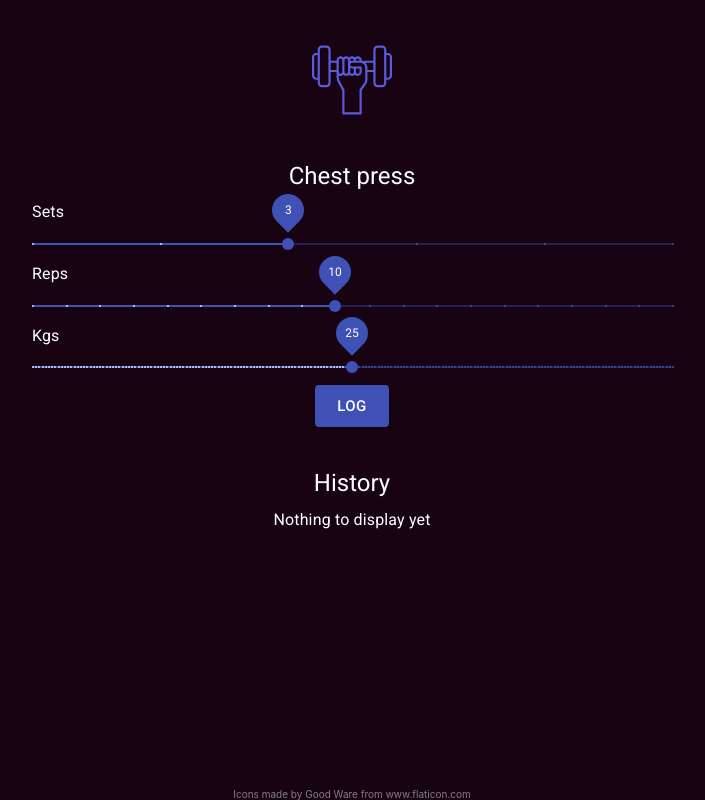
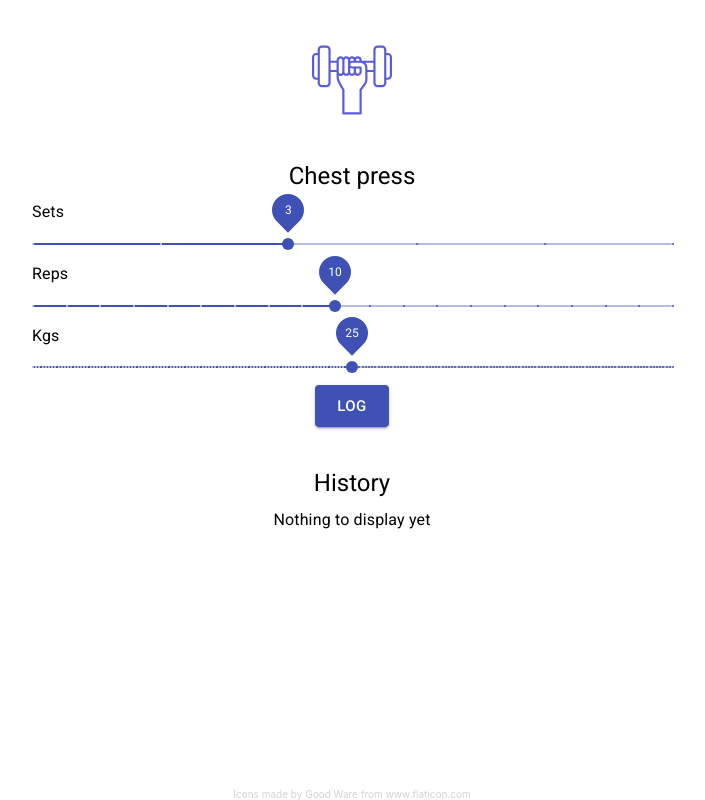
Before and after one commit to maksymilianfiec/weight-tracker, a React (Create React App) app: page / in a window 1280 px wide. Shown: the whole page, without its empty margins (288-993 px from the left). Built offline with nearby package versions, Linux system fonts and the light colour scheme.

Commit message:
Change theme

```diff
--- a/src/App.css
+++ b/src/App.css
@@ -1,12 +1,12 @@
 .App {
   position: relative;
-  background-color: #170312;
+  background-color: white;
   min-height: 100vh;
   display: flex;
   flex-direction: column;
   align-items: center;
   justify-content: flex-start;
-  color: white;
+  color: black;
   text-align: center;
 }
 
@@ -36,12 +36,12 @@
   position: absolute;
   bottom: 0;
   left: center;
-  color: grey;
+  color: lightgrey;
   font-size: 10px;
 }
 
 .icon-author a {
-  color: grey;
+  color: lightgrey;
   text-decoration: none;
 }
 
```
